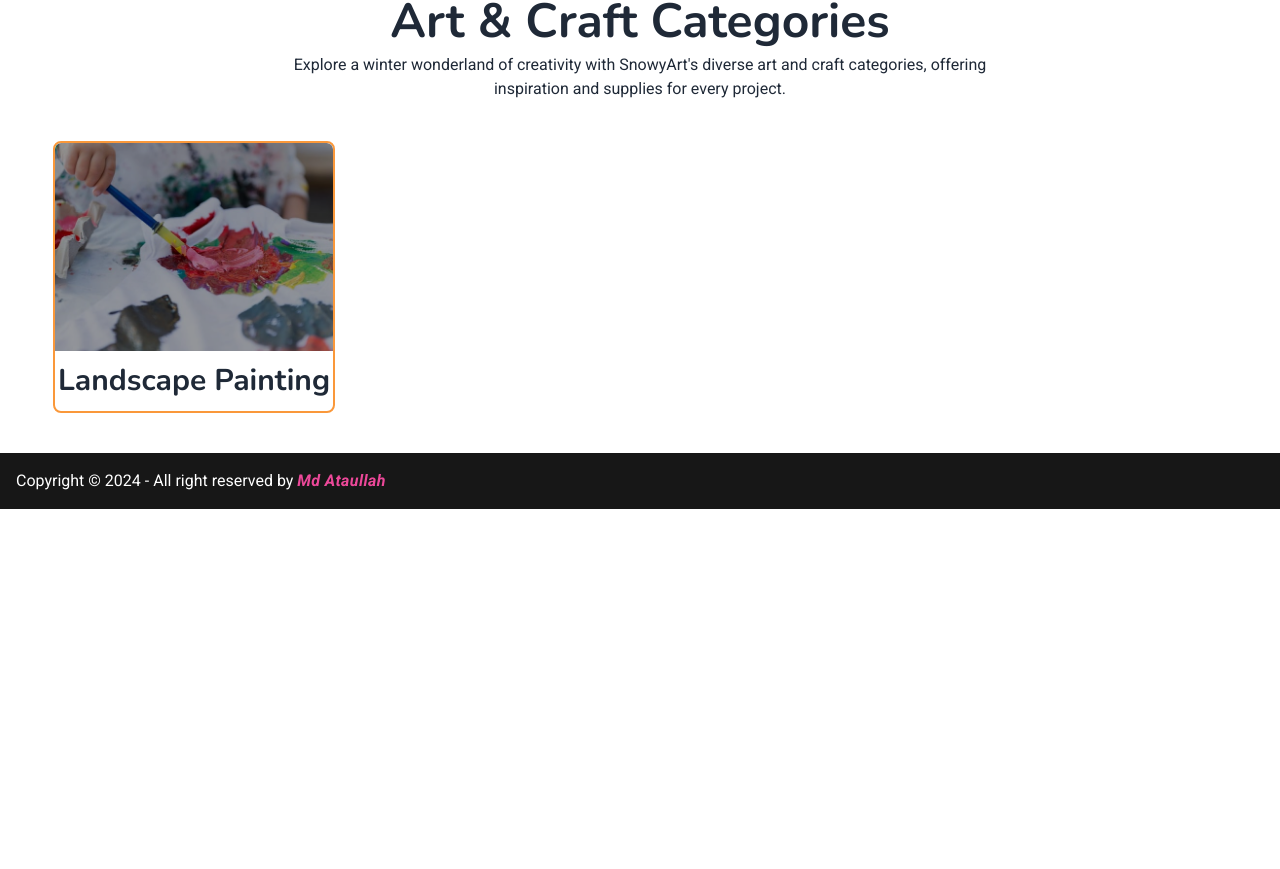
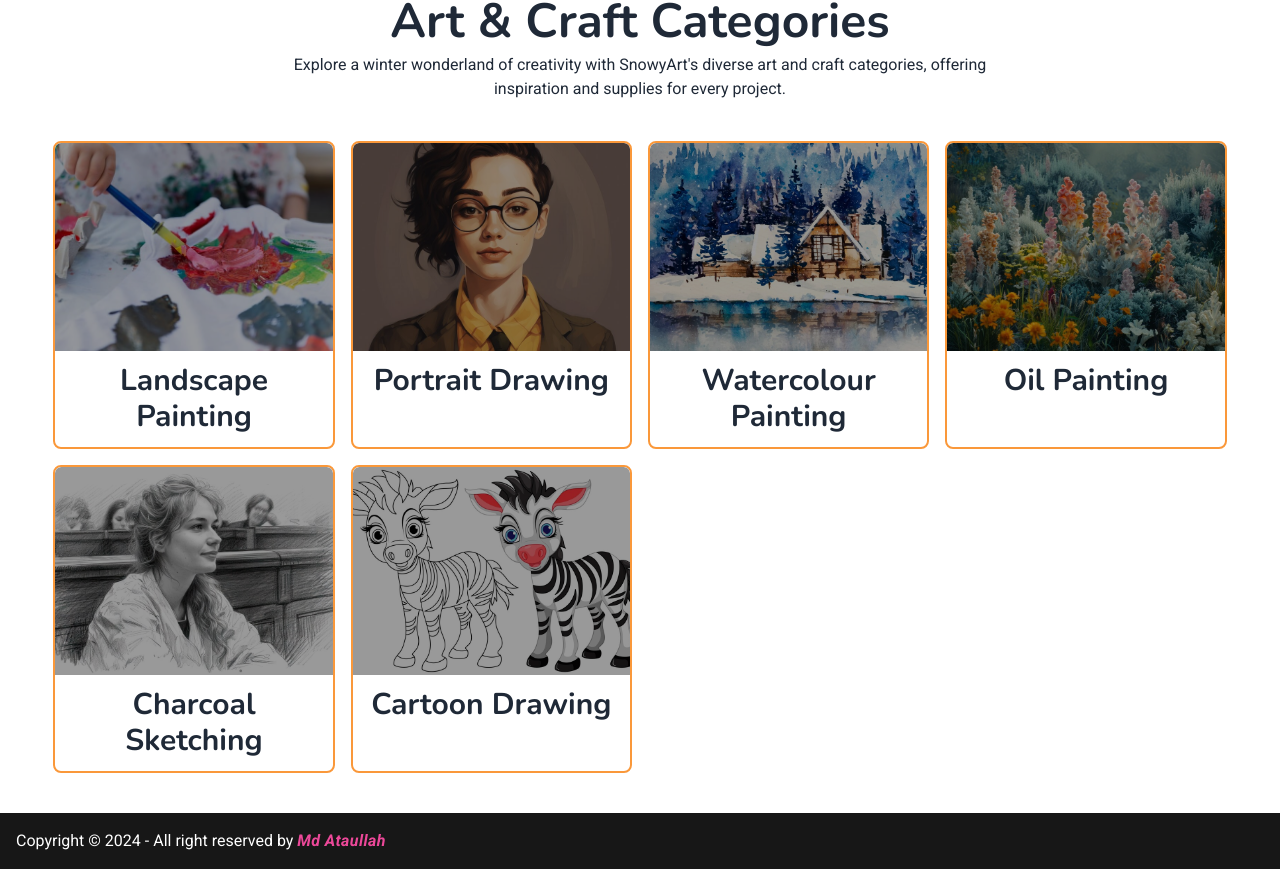
Before and after one commit to ataullah1/Snowy-Art-Client-Side, a React (Vite) app: page / in a window 1280 px wide. Shown: the part 1647-2516 px from the top of the page. Before the commit the page ends 2156 px from the top, so only its background shows below. Built offline with nearby package versions, Linux system fonts and the light colour scheme; no server answers; a web font is replaced by a local one.

Commit message:
Profile menu height responsived

```diff
--- a/src/components/ArtCraftCategoriesSection/ArtCraftCategoriesSection.jsx
+++ b/src/components/ArtCraftCategoriesSection/ArtCraftCategoriesSection.jsx
@@ -16,7 +16,7 @@ const ArtCraftCategoriesSection = () => {
           {`Explore a winter wonderland of creativity with SnowyArt's diverse art and craft categories, offering inspiration and supplies for every project.`}
         </p>
       </div>
-      <div className="mt-10 grid grid-cols-1 md:grid-cols-3 lg:grid-cols-4 gap-4">
+      <div className="mt-10 grid grid-cols-1 sm:grid-cols-2 md:grid-cols-3 lg:grid-cols-4 gap-4">
         <div className="border-2 border-firstColor rounded-lg">
           <div className="cursor-pointer">
             <div className="rounded-t-md h-52 w-full overflow-hidden">
@@ -32,15 +32,126 @@ const ArtCraftCategoriesSection = () => {
                 <div
                   className="absolute bottom-0 left-0 right-0 top-0 h-full w-full overflow-hidden bg-fixed rounded-t-md flex items-center justify-center"
                   style={{ backgroundColor: ' rgba(0, 0, 0, 0.4)' }}
-                >
-                  <h1 className="hidden hover:block text-xl font-semibold text-slate-200">
-                    View Categories
-                  </h1>
-                </div>
+                ></div>
               </div>
             </div>
-            <h1 className="text-3xl text-center font-bold py-3">
+            <h1 className="text-3xl text-center font-bold py-3 px-2">
               Landscape Painting
+            </h1>
+          </div>
+        </div>
+        <div className="border-2 border-firstColor rounded-lg">
+          <div className="cursor-pointer">
+            <div className="rounded-t-md h-52 w-full overflow-hidden">
+              <div
+                className="h-full bg-cover bg-no-repeat p-12 text-center rounded-t-md relative hover:scale-110 hover:-rotate-3 duration-[2s]"
+                style={{
+                  backgroundImage: `url(${img2})`,
+                  backgroundPosition: 'center',
+                  backgroundSize: 'cover',
+                  backgroundRepeat: 'no-repeat',
+                }}
+              >
+                <div
+                  className="absolute bottom-0 left-0 right-0 top-0 h-full w-full overflow-hidden bg-fixed rounded-t-md flex items-center justify-center"
+                  style={{ backgroundColor: ' rgba(0, 0, 0, 0.4)' }}
+                ></div>
+              </div>
+            </div>
+            <h1 className="text-3xl text-center font-bold py-3 px-2">
+              Portrait Drawing
+            </h1>
+          </div>
+        </div>
+        <div className="border-2 border-firstColor rounded-lg">
+          <div className="cursor-pointer">
+            <div className="rounded-t-md h-52 w-full overflow-hidden">
+              <div
+                className="h-full bg-cover bg-no-repeat p-12 text-center rounded-t-md relative hover:scale-110 hover:-rotate-3 duration-[2s]"
+                style={{
+                  backgroundImage: `url(${img3})`,
+                  backgroundPosition: 'center',
+                  backgroundSize: 'cover',
+                  backgroundRepeat: 'no-repeat',
+                }}
+              >
+                <div
+                  className="absolute bottom-0 left-0 right-0 top-0 h-full w-full overflow-hidden bg-fixed rounded-t-md flex items-center justify-center"
+                  style={{ backgroundColor: ' rgba(0, 0, 0, 0.4)' }}
+                ></div>
+              </div>
+            </div>
+            <h1 className="text-3xl text-center font-bold py-3 px-2">
+              Watercolour Painting
+            </h1>
+          </div>
+        </div>
+        <div className="border-2 border-firstColor rounded-lg">
+          <div className="cursor-pointer">
+            <div className="rounded-t-md h-52 w-full overflow-hidden">
+              <div
+                className="h-full bg-cover bg-no-repeat p-12 text-center rounded-t-md relative hover:scale-110 hover:-rotate-3 duration-[2s]"
+                style={{
+                  backgroundImage: `url(${img4})`,
+                  backgroundPosition: 'center',
+                  backgroundSize: 'cover',
+                  backgroundRepeat: 'no-repeat',
+                }}
+              >
+                <div
+                  className="absolute bottom-0 left-0 right-0 top-0 h-full w-full overflow-hidden bg-fixed rounded-t-md flex items-center justify-center"
+                  style={{ backgroundColor: ' rgba(0, 0, 0, 0.4)' }}
+                ></div>
+              </div>
+            </div>
+            <h1 className="text-3xl text-center font-bold py-3 px-2">
+              Oil Painting
+            </h1>
+          </div>
+        </div>
+        <div className="border-2 border-firstColor rounded-lg">
+          <div className="cursor-pointer">
+            <div className="rounded-t-md h-52 w-full overflow-hidden">
+              <div
+                className="h-full bg-cover bg-no-repeat p-12 text-center rounded-t-md relative hover:scale-110 hover:-rotate-3 duration-[2s]"
+                style={{
+                  backgroundImage: `url(${img5})`,
+                  backgroundPosition: 'center',
+                  backgroundSize: 'cover',
+                  backgroundRepeat: 'no-repeat',
+                }}
+              >
+                <div
+                  className="absolute bottom-0 left-0 right-0 top-0 h-full w-full overflow-hidden bg-fixed rounded-t-md flex items-center justify-center"
+                  style={{ backgroundColor: ' rgba(0, 0, 0, 0.4)' }}
+                ></div>
+              </div>
+            </div>
+            <h1 className="text-3xl text-center font-bold py-3 px-2">
+              Charcoal Sketching
+            </h1>
+          </div>
+        </div>
+        <div className="border-2 border-firstColor rounded-lg">
+          <div className="cursor-pointer">
+            <div className="rounded-t-md h-52 w-full overflow-hidden">
+              <div
+                className="h-full bg-cover bg-no-repeat p-12 text-center rounded-t-md relative hover:scale-110 hover:-rotate-3 duration-[2s]"
+                style={{
+                  backgroundImage: `url(${img6})`,
+                  backgroundPosition: 'center',
+                  backgroundSize: 'cover',
+                  backgroundRepeat: 'no-repeat',
+                }}
+              >
+                <div
+                  className="absolute bottom-0 left-0 right-0 top-0 h-full w-full overflow-hidden bg-fixed rounded-t-md flex items-center justify-center"
+                  style={{ backgroundColor: ' rgba(0, 0, 0, 0.4)' }}
+                ></div>
+              </div>
+            </div>
+            <h1 className="text-3xl text-center font-bold py-3 px-2">
+              Cartoon Drawing
             </h1>
           </div>
         </div>
--- a/src/components/Banner/Banner.jsx
+++ b/src/components/Banner/Banner.jsx
@@ -150,7 +150,7 @@ const Banner = () => {
         </SwiperSlide>
       </Swiper>
       <div className="h-[400px] md:min-h-screen absolute top-0 left-0 z-10 w-full flex items-center justify-center ">
-        <h1 className="bannerFont text-4xl md:text-6xl text-white text-center max-w-[700px] mx-auto px-4">
+        <h1 className="bannerFont text-4xl md:text-7xl text-white text-center max-w-[750px] mx-auto px-4">
           <Typewriter
             cursor
             cursorBlinking
--- a/src/components/Nav/Nav.jsx
+++ b/src/components/Nav/Nav.jsx
@@ -90,7 +90,7 @@ const Nav = () => {
                   >
                     <div className="relative">
                       <div
-                        className="text-white absolute h-full text-2xl top-3 left-3 border rounded cursor-pointer hover:border-firstColor duration-150"
+                        className="text-white absolute text-2xl top-3 left-3 border rounded cursor-pointer hover:border-firstColor duration-150"
                         onClick={() => setViewProfile(!viewProfile)}
                       >
                         <IoMdClose />
--- a/src/index.css
+++ b/src/index.css
@@ -53,6 +53,23 @@ button {
 }
 .collapse-title::after {
   color: #fa983a;
+}
+
+/* profilemenu height control */
+@media (max-height: 450px) {
+  .profilemenu {
+    max-height: 350px;
+  }
+}
+@media (max-height: 400px) {
+  .profilemenu {
+    max-height: 280px;
+  }
+}
+@media (max-height: 320px) {
+  .profilemenu {
+    max-height: 200px;
+  }
 }
 
 /* CUstom Button Design */
--- a/src/pages/ErrorNotFound/ErrorNotFound.jsx
+++ b/src/pages/ErrorNotFound/ErrorNotFound.jsx
@@ -4,9 +4,9 @@ import err from '../../assets/error/oppppsssssss.jpg';
 const ErrorNotFound = () => {
   return (
     <div className="h-screen w-full bg-white flex flex-col items-center justify-center relative">
-      <img className="h-full mb-28" src={err} alt="" />
+      <img className="max-h-full mb-28" src={err} alt="" />
       <Link to={'/'} className="">
-        <button className="py-2 px-5 bg-firstColor text-white rounded-md font-semibold absolute bottom-6 left-1/2 -translate-x-1/2 hover:bg-secondColor">
+        <button className="py-2 px-5 bg-firstColor text-white rounded-md font-semibold absolute bottom-28 sm:bottom-6 left-1/2 -translate-x-1/2 hover:bg-secondColor">
           Go Back Home
         </button>
       </Link>
```
Also changed, not shown: src/components/ProfileMenu/ProfileMenu.jsx (+6 -6 lines).
